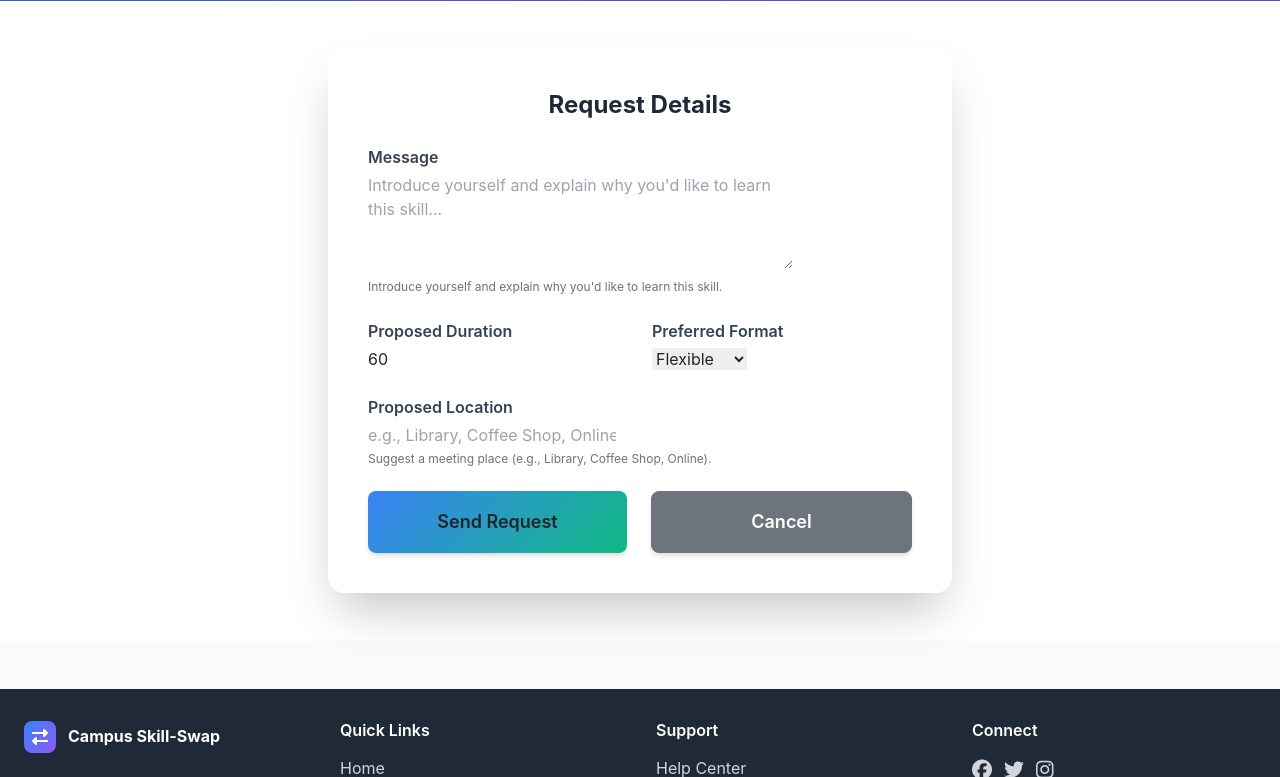
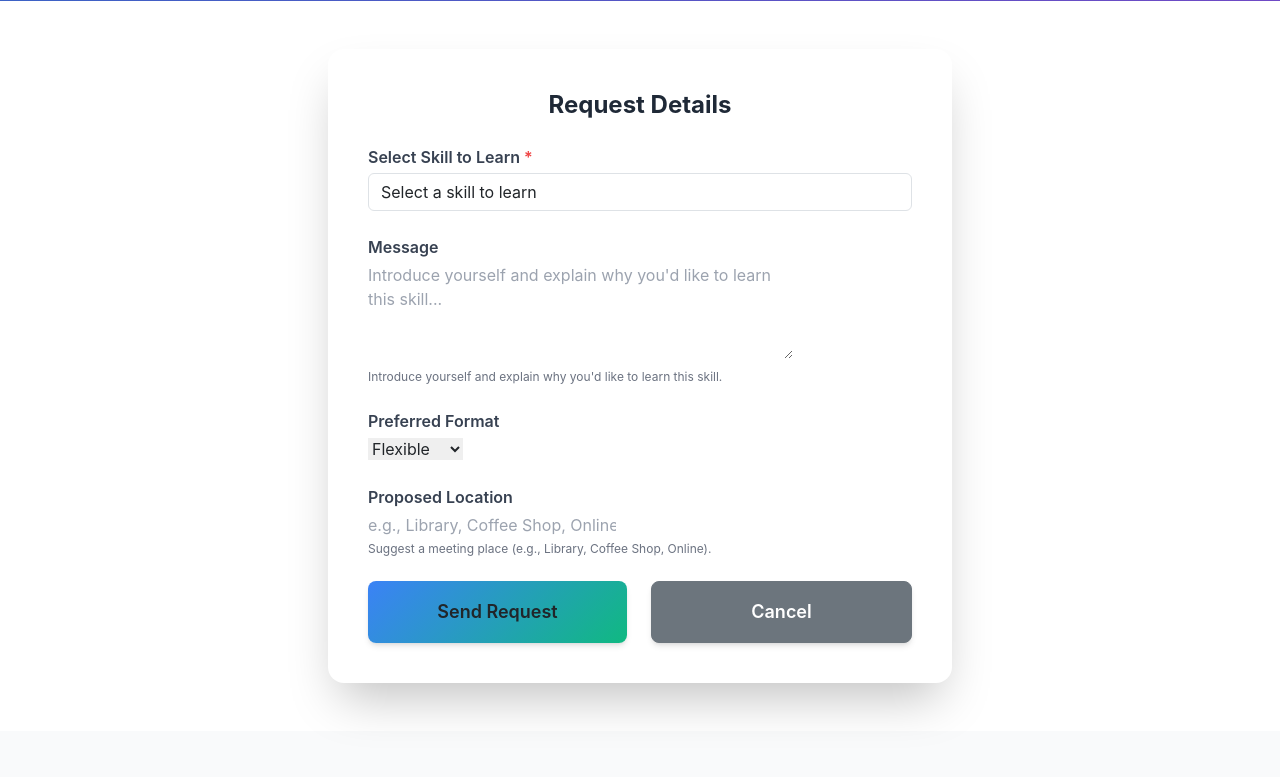
Before and after one commit to yashnoobbdserver-design/skill_swap, a Django app: page /sessions/requests/create/1/ in a window 1280 px wide. Shown: the part 396-1173 px from the top of the page. Run offline with Django 5.2, Linux system fonts and the light colour scheme; a user stored in the database is signed in; data comes from the database, SQL or seed files in the repository; some libraries are stand-ins or nearby versions.

Commit message:
Refactor skill swap requests, notifications, and session management (#4)
Co-authored-by: Cursor Agent <cursoragent@cursor.com>

```diff
--- a/accounts/views.py
+++ b/accounts/views.py
@@ -288,7 +288,7 @@ def notifications_view(request):
 
     # Pagination
     from django.core.paginator import Paginator
-    paginator = Paginator(notifications, 20)  # Show 20 notifications per page
+    paginator = Paginator(notifications, 10)  # Show 10 notifications per page
     page_number = request.GET.get('page')
     notifications_page = paginator.get_page(page_number)
 
--- a/skill_sessions/forms.py
+++ b/skill_sessions/forms.py
@@ -5,10 +5,16 @@ from skills.models import OfferedSkill, DesiredSkill
 
 class SkillSwapRequestForm(forms.ModelForm):
     """Form for creating skill swap requests"""
+    offered_skill = forms.ModelChoiceField(
+        queryset=None,
+        required=False,
+        empty_label="Select a skill to learn",
+        widget=forms.Select(attrs={'class': 'form-control'})
+    )
 
     class Meta:
         model = SkillSwapRequest
-        fields = ['message', 'proposed_duration', 'proposed_format', 'proposed_location']
+        fields = ['offered_skill', 'message', 'proposed_format', 'proposed_location']
         widgets = {
             'message': forms.Textarea(attrs={
                 'rows': 4,
@@ -22,7 +28,20 @@ class SkillSwapRequestForm(forms.ModelForm):
     def __init__(self, *args, **kwargs):
         self.requester = kwargs.pop('requester', None)
         self.recipient = kwargs.pop('recipient', None)
+        self.show_skill_selection = kwargs.pop('show_skill_selection', False)
         super().__init__(*args, **kwargs)
+
+        # Set up offered_skill queryset if recipient is provided
+        if self.recipient and self.show_skill_selection:
+            from skills.models import OfferedSkill
+            self.fields['offered_skill'].queryset = OfferedSkill.objects.filter(
+                user=self.recipient, is_active=True
+            )
+            self.fields['offered_skill'].required = True
+        else:
+            # Hide the field if not needed
+            self.fields['offered_skill'].widget = forms.HiddenInput()
+            self.fields['offered_skill'].required = False
 
     def clean(self):
         cleaned_data = super().clean()
--- a/skill_sessions/views.py
+++ b/skill_sessions/views.py
@@ -55,6 +55,28 @@ class CreateRequestView(LoginRequiredMixin, CreateView):
     template_name = 'skill_sessions/create_request.html'
     success_url = reverse_lazy('skill_sessions:request_list')
 
+    def get_form_kwargs(self):
+        kwargs = super().get_form_kwargs()
+        kwargs['requester'] = self.request.user
+
+        # Get recipient from URL parameter if provided
+        user_id = self.kwargs.get('user_id')
+        if user_id:
+            try:
+                from django.contrib.auth.models import User
+                recipient = User.objects.get(id=user_id)
+                kwargs['recipient'] = recipient
+            except User.DoesNotExist:
+                pass
+
+        # Determine if we need to show skill selection
+        offered_skill_id = self.request.GET.get('offered_skill')
+        if not offered_skill_id and user_id:
+            # No specific skill provided, show skill selection
+            kwargs['show_skill_selection'] = True
+
+        return kwargs
+
     def get_context_data(self, **kwargs):
         context = super().get_context_data(**kwargs)
         # Get recipient from URL parameter if provided
@@ -95,7 +117,7 @@ class CreateRequestView(LoginRequiredMixin, CreateView):
                 return self.form_invalid(form)
 
         # Get offered skill from URL parameter or form data
-        offered_skill_id = self.request.GET.get('offered_skill') or self.request.POST.get('offered_skill')
+        offered_skill_id = self.request.GET.get('offered_skill')
         if offered_skill_id:
             try:
                 from skills.models import OfferedSkill
@@ -106,6 +128,9 @@ class CreateRequestView(LoginRequiredMixin, CreateView):
             except OfferedSkill.DoesNotExist:
                 form.add_error(None, "The selected skill is no longer available.")
                 return self.form_invalid(form)
+        elif form.cleaned_data.get('offered_skill'):
+            # Get offered skill from form selection
+            form.instance.offered_skill = form.cleaned_data['offered_skill']
 
         # Ensure both recipient and offered_skill are set
         if not hasattr(form.instance, 'recipient') or not form.instance.recipient:
@@ -463,6 +488,18 @@ def start_session_simple(request, pk):
     session.status = 'in_progress'
     session.started_at = timezone.now()
     session.save()
+
+    # Create notification for the learner
+    from accounts.models import Notification
+    Notification.objects.create(
+        recipient=session.learner,
+        notification_type='session_started',
+        title='Session Started',
+        message=f'Your session for {session.skill.name} with {session.teacher.get_full_name() or session.teacher.username} has started.',
+        related_user=session.teacher,
+        related_object_id=session.id
+    )
+
     return redirect('skill_sessions:session_detail', pk=pk)
 
 
@@ -479,6 +516,17 @@ def end_session(request, pk):
     session.status = 'completed'
     session.ended_at = timezone.now()
     session.save()
+
+    # Create notification for the learner
+    from accounts.models import Notification
+    Notification.objects.create(
+        recipient=session.learner,
+        notification_type='session_ended',
+        title='Session Ended',
+        message=f'Your session for {session.skill.name} with {session.teacher.get_full_name() or session.teacher.username} has ended.',
+        related_user=session.teacher,
+        related_object_id=session.id
+    )
 
     if request.headers.get('X-Requested-With') == 'XMLHttpRequest':
         return JsonResponse({'success': True, 'message': 'Session ended successfully'})
@@ -1028,6 +1076,17 @@ def start_session(request, session_id):
             session.started_at = timezone.now()
             session.save()
 
+            # Create notification for the learner
+            from accounts.models import Notification
+            Notification.objects.create(
+                recipient=session.learner,
+                notification_type='session_started',
+                title='Session Started',
+                message=f'Your session for {session.skill.name} with {session.teacher.get_full_name() or session.teacher.username} has started.',
+                related_user=session.teacher,
+                related_object_id=session.id
+            )
+
             return JsonResponse({
                 'success': True,
                 'message': 'Session started successfully!'
--- a/templates/base.html
+++ b/templates/base.html
@@ -92,7 +92,7 @@
                         <a href="{% url 'core:dashboard' %}" class="nav-link px-3 py-2 text-gray-700 hover:text-blue-600 transition-colors">
                             <i class="fas fa-tachometer-alt mr-2"></i>Dashboard
                         </a>
-                        <a href="{% url 'core:requests' %}" class="nav-link px-3 py-2 text-gray-700 hover:text-blue-600 transition-colors">
+                        <a href="{% url 'skill_sessions:request_list' %}" class="nav-link px-3 py-2 text-gray-700 hover:text-blue-600 transition-colors">
                             <i class="fas fa-exchange-alt mr-2"></i>Requests
                         </a>
                         <a href="{% url 'skills:skill_list' %}" class="nav-link px-3 py-2 text-gray-700 hover:text-blue-600 transition-colors">
--- a/templates/skill_sessions/create_request.html
+++ b/templates/skill_sessions/create_request.html
@@ -66,6 +66,17 @@
                     </div>
                 {% endif %}
 
+                <!-- Skill Selection (only shown when no specific skill is pre-selected) -->
+                {% if not offered_skill and form.offered_skill.field.widget.input_type != 'hidden' %}
+                <div>
+                    <label for="id_offered_skill" class="block text-gray-700 font-semibold mb-1">Select Skill to Learn <span class="text-red-500">*</span></label>
+                    {{ form.offered_skill }}
+                    {% if form.offered_skill.errors %}<div class="text-red-600 text-sm mt-1">{{ form.offered_skill.errors.0 }}</div>{% endif %}
+                </div>
+                {% else %}
+                    {{ form.offered_skill }}
+                {% endif %}
+
                 <div>
                     <label for="id_message" class="block text-gray-700 font-semibold mb-1">Message</label>
                     {{ form.message }}
@@ -73,18 +84,10 @@
                     {% if form.message.errors %}<div class="text-red-600 text-sm mt-1">{{ form.message.errors.0 }}</div>{% endif %}
                 </div>
 
-                <div class="grid grid-cols-1 md:grid-cols-2 gap-6">
-                    <div>
-                        <label for="id_proposed_duration" class="block text-gray-700 font-semibold mb-1">Proposed Duration</label>
-                        {{ form.proposed_duration }}
-                        {% if form.proposed_duration.errors %}<div class="text-red-600 text-sm mt-1">{{ form.proposed_duration.errors.0 }}</div>{% endif %}
-                    </div>
-
-                    <div>
-                        <label for="id_proposed_format" class="block text-gray-700 font-semibold mb-1">Preferred Format</label>
-                        {{ form.proposed_format }}
-                        {% if form.proposed_format.errors %}<div class="text-red-600 text-sm mt-1">{{ form.proposed_format.errors.0 }}</div>{% endif %}
-                    </div>
+                <div>
+                    <label for="id_proposed_format" class="block text-gray-700 font-semibold mb-1">Preferred Format</label>
+                    {{ form.proposed_format }}
+                    {% if form.proposed_format.errors %}<div class="text-red-600 text-sm mt-1">{{ form.proposed_format.errors.0 }}</div>{% endif %}
                 </div>
 
                 <div id="location-field">
--- a/templates/skill_sessions/my_sessions.html
+++ b/templates/skill_sessions/my_sessions.html
@@ -152,7 +152,7 @@
 
                             <!-- Action Buttons -->
                             <div class="flex gap-2">
-                                {% if session.can_start %}
+                                {% if session.can_start and session.teacher == user %}
                                     <button class="flex-1 bg-green-600 text-white px-4 py-2 rounded-lg hover:bg-green-700 transition duration-200 font-semibold"
                                             onclick="startSession({{ session.id }})">
                                         <i class="fas fa-play mr-2"></i>Start Now
@@ -341,7 +341,7 @@
 
                                 <!-- Action Buttons -->
                                 <div class="mt-4 lg:mt-0 lg:ml-6 flex flex-col sm:flex-row space-y-2 sm:space-y-0 sm:space-x-2">
-                                    {% if session.status == 'scheduled' and session.can_start %}
+                                    {% if session.status == 'scheduled' and session.can_start and session.teacher == user %}
                                         <button class="px-4 py-2 bg-green-600 text-white rounded-lg hover:bg-green-700 transition duration-200 font-semibold"
                                                 onclick="startSession({{ session.id }})">
                                             <i class="fas fa-play mr-1"></i>Start
--- a/templates/skill_sessions/session_list.html
+++ b/templates/skill_sessions/session_list.html
@@ -216,7 +216,7 @@
                                         <a href="{% url 'skill_sessions:session_detail' session.pk %}" class="bg-blue-500 hover:bg-blue-600 text-white px-4 py-2 rounded-lg font-medium transition-colors">
                                             <i class="fas fa-eye mr-2"></i>View
                                         </a>
-                                        {% if session.can_start %}
+                                        {% if session.can_start and session.teacher == user %}
                                             <form method="post" action="{% url 'skill_sessions:session_start' session.pk %}" class="inline">
                                                 {% csrf_token %}
                                                 <button type="submit" class="bg-green-500 hover:bg-green-600 text-white px-4 py-2 rounded-lg font-medium transition-colors">
--- a/templates/skill_sessions/session_management.html
+++ b/templates/skill_sessions/session_management.html
@@ -95,7 +95,7 @@
                                         </div>
                                     </div>
                                     <div class="flex space-x-2">
-                                        {% if session.can_start %}
+                                        {% if session.can_start and session.teacher == user %}
                                             <a href="{% url 'skill_sessions:session_start' session.id %}" class="bg-green-500 text-white px-4 py-2 rounded-lg hover:bg-green-600 transition-colors">
                                                 <i class="fas fa-play mr-1"></i>Start Session
                                             </a>
```
Also changed, not shown: core/views.py (+7 -1 lines), templates/accounts/user_profile_details.html (+0 -28 lines), templates/skill_sessions/review_form.html (+10 -1 lines).
